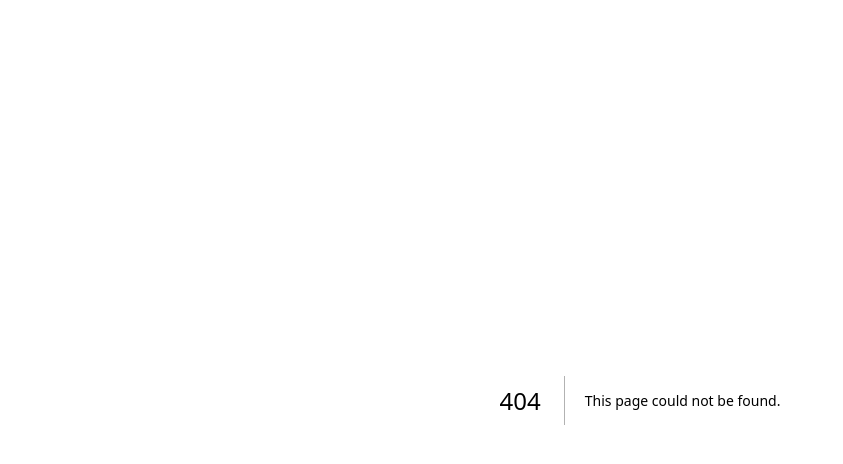
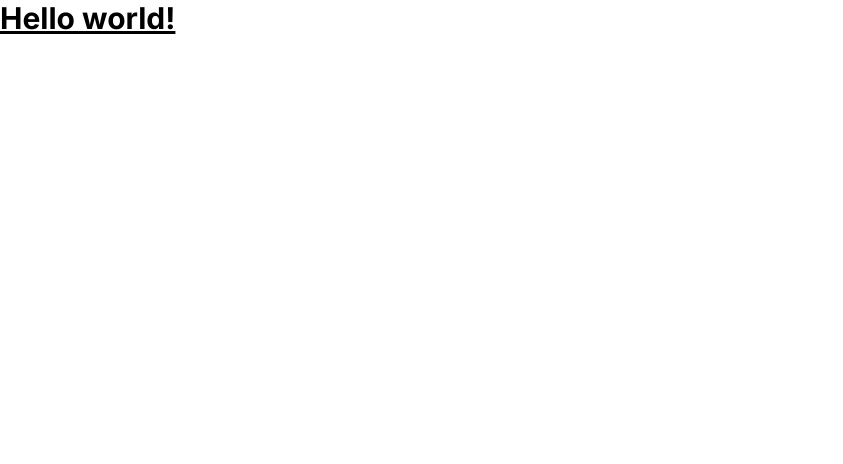
Before and after one commit to Atogato/Atogato, a Next.js app in the folder frontend/: page /project in a window 1280 px wide. Before the commit this address had no page. Shown: the top 464 px of the page, without its empty margins (0-843 px from the left). Built offline with nearby package versions, Linux system fonts and the light colour scheme.

Commit message:
chore(fe): add project routing

```diff
--- /dev/null
+++ b/frontend/src/app/project/page.tsx
@@ -0,0 +1,7 @@
+export default function Home() {
+  return (
+    <main>
+      <h1 className="text-3xl font-bold underline">Hello world!</h1>
+    </main>
+  )
+}
```
